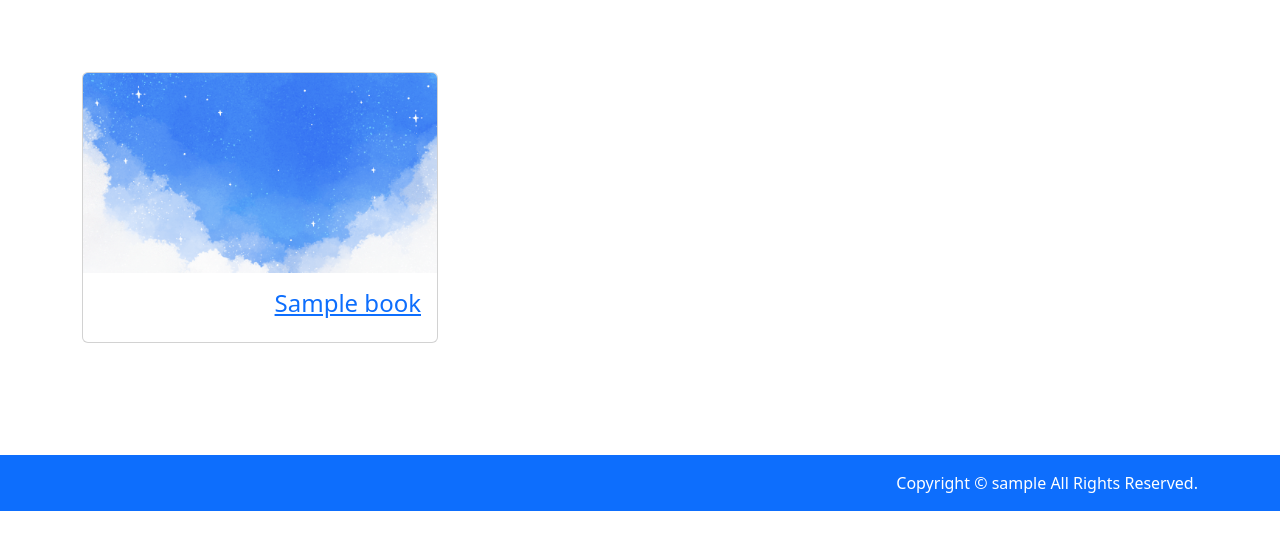
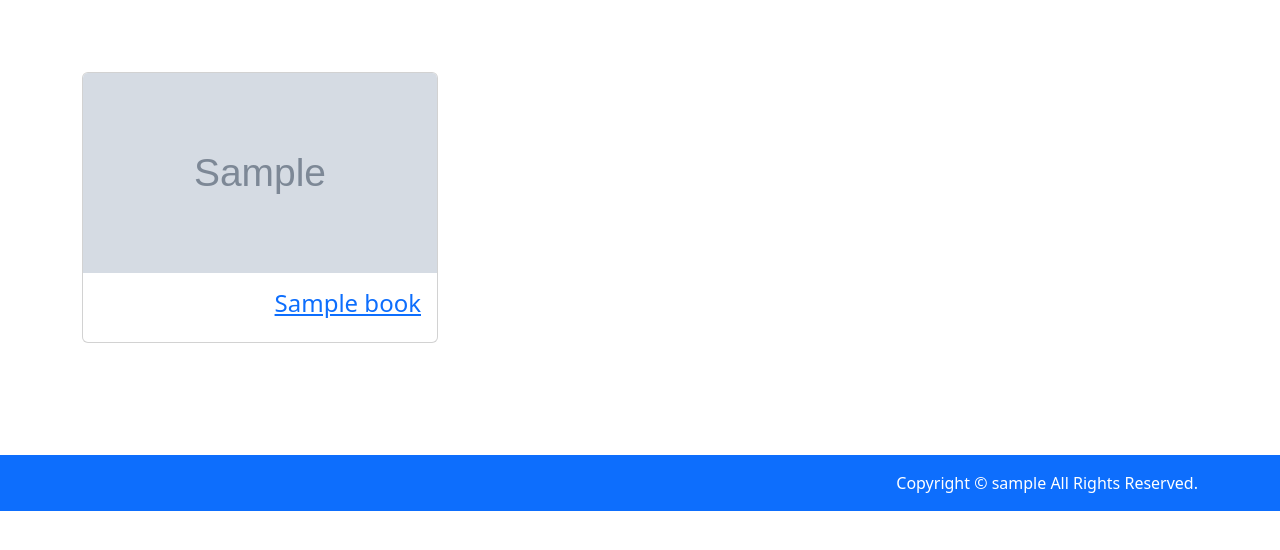
Before and after one commit to aio97/graduate_app, a Rails app: page /books in a window 1280 px wide. Shown: the part 56-606 px from the top of the page. Run offline with Rails 7, Linux system fonts and the light colour scheme; tables that the repository leaves empty hold one stand-in row (values such as "Sample post"); grey boxes marked "Sample" are stand-in pictures; style sheets or scripts are compiled from the project's sources; parts of the project's set-up code (start-up, migrations or seed data) failed here and were passed over; some libraries are stand-ins or nearby versions.

Commit message:
画像アップロード機能を追加

```diff
--- a/app/controllers/books_controller.rb
+++ b/app/controllers/books_controller.rb
@@ -57,7 +57,7 @@ class BooksController < ApplicationController
 
   def book_params
     params.require(:book).permit(
-      :title, :outline_title, :outline_body, :is_public,
+      :title, :outline_title, :outline_body, :is_public, :image, :image_cache,
       plans_attributes: [ :id, :date, :title, :start_time, :end_time, :icon, :location, :location_url, :detail, :memo, :cost, :cost_display_per, :cost_display_total, :_destroy ]
       )
   end
--- a/app/javascript/plan.js
+++ b/app/javascript/plan.js
@@ -18,8 +18,8 @@ document.addEventListener("turbo:load", function() {
               <input type="text" name="book[plans_attributes][${planIndex}][title]" class="form-control" placeholder="タイトル" />
             </div>
           </div>
-          <div class="row d-flex justify-content-between">
-            <div class="col-md-2 mb-3">
+          <div class="row">
+            <div class="col-md-3 mb-3">
               <input type="time" name="book[plans_attributes][${planIndex}][start_time]" class="form-control" />
             </div>
             <div class="col-md-9 mb-3">
--- a/app/models/book.rb
+++ b/app/models/book.rb
@@ -9,4 +9,6 @@ class Book < ApplicationRecord
   has_many :bookmarks, dependent: :destroy
 
   accepts_nested_attributes_for :plans, allow_destroy: true
+
+  mount_uploader :image, BookImageUploader
 end
--- a/app/views/books/_book.html.erb
+++ b/app/views/books/_book.html.erb
@@ -2,7 +2,7 @@
   <div class="col-sm-12 col-lg-4 mb-3">
     <div id="book-id-<%= book.id %>">
       <div class="card">
-        <%= image_tag "book_image.png", class: "card-img-top", width: "300", height: "200" %>
+        <%= image_tag book.image_url, class: "card-img-top", width: "300", height: "200" %>
         <div class="card-img-overlay d-flex justify-content-end z-1">
 	        <% if logged_in? %>
             <% unless current_user.own?(book) %>
--- a/app/views/books/_bookmark.html.erb
+++ b/app/views/books/_bookmark.html.erb
@@ -1,3 +1,3 @@
 <%= link_to bookmarks_path(book_id: book.id), id: "bookmark-button-for-book-#{book.id}", data: { turbo_method: :post } do %>
-  <i class="bi bi-star"></i>
+  <i class="bi bi-bookmark"></i>
 <% end %>
--- a/app/views/books/_unbookmark.html.erb
+++ b/app/views/books/_unbookmark.html.erb
@@ -1,3 +1,3 @@
 <%= link_to bookmark_path(current_user.bookmarks.find_by(book_id: book.id)), id: "unbookmark-button-for-book-#{book.id}", data: { turbo_method: :delete } do %>
-  <i class="bi bi-star-fill"></i>
+  <i class="bi bi-bookmark-fill"></i>
 <% end %>
--- a/app/views/books/show.html.erb
+++ b/app/views/books/show.html.erb
@@ -1,7 +1,7 @@
 <div class="container">
   <div class="row">
     <div class="col-10 mx-auto my-5 py-4">
-      <div class="row book-cover position-relative" style="background-image: url('<%= asset_path('book_image.png') %>'); height: 600px; background-size: cover; background-position: center;">
+      <div class="row book-cover position-relative" style="background-image: url('<%= @book.image_url %>'); height: 600px; background-size: cover; background-position: center;">
         <div class="position-absolute top-50 start-50 translate-middle">
           <div class="col-11 mx-auto my-5 text-center display-1">
             <%= @book.title %>
```
Also changed, not shown: app/uploaders/book_image_uploader.rb (added, +44 -0 lines), app/views/books/edit.html.erb (+7 -2 lines), app/views/books/new.html.erb (+14 -3 lines), Gemfile, Gemfile.lock, config/routes.rb (line endings or trailing spaces), 1 other file.
